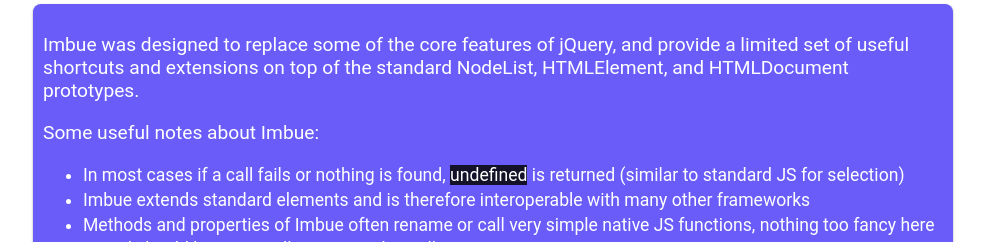
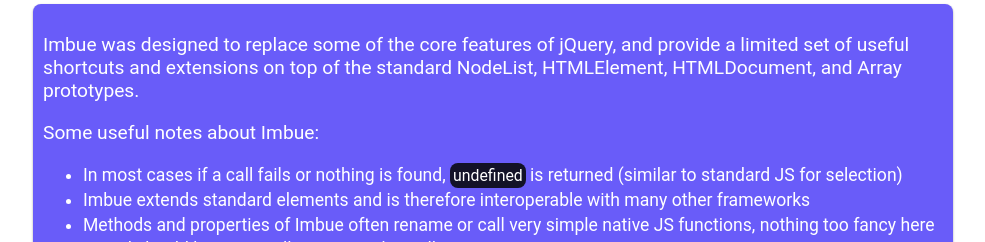
Before and after one commit to Ghosts/Imbue-js, a website: page index.html in a window 1280 px wide. Shown: the part 558-800 px from the top of the page, without its empty margins (147-1132 px from the left). Drawn offline with Linux system fonts and the light colour scheme.

Commit message:
Minor typo & style fixes

```diff
--- a/index.html
+++ b/index.html
@@ -67,7 +67,7 @@
       padding: 10px;
     }
 
-    p code {
+    p code, li code {
       padding: 3px;
       border-radius: 8px;
       font-size: .9em;
@@ -164,7 +164,7 @@
     <p>
       Imbue was designed to replace some of the core features of jQuery, and
       provide a limited set of useful shortcuts and extensions on top of the
-      standard NodeList, HTMLElement, and HTMLDocument prototypes.
+      standard NodeList, HTMLElement, HTMLDocument, and Array prototypes.
     </p>
 
     <p>Some useful notes about Imbue:</p>
```
Also changed, not shown: README.md.
